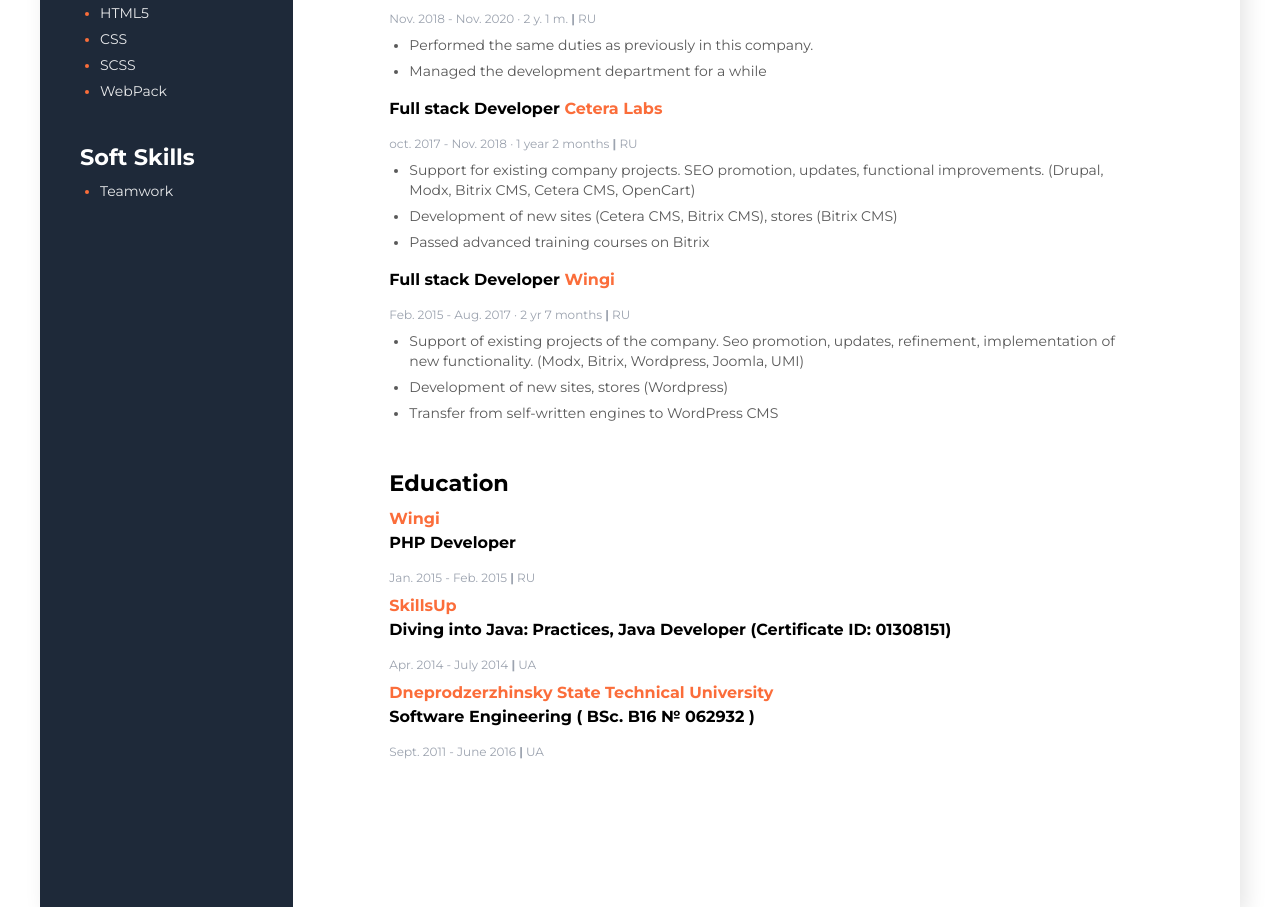
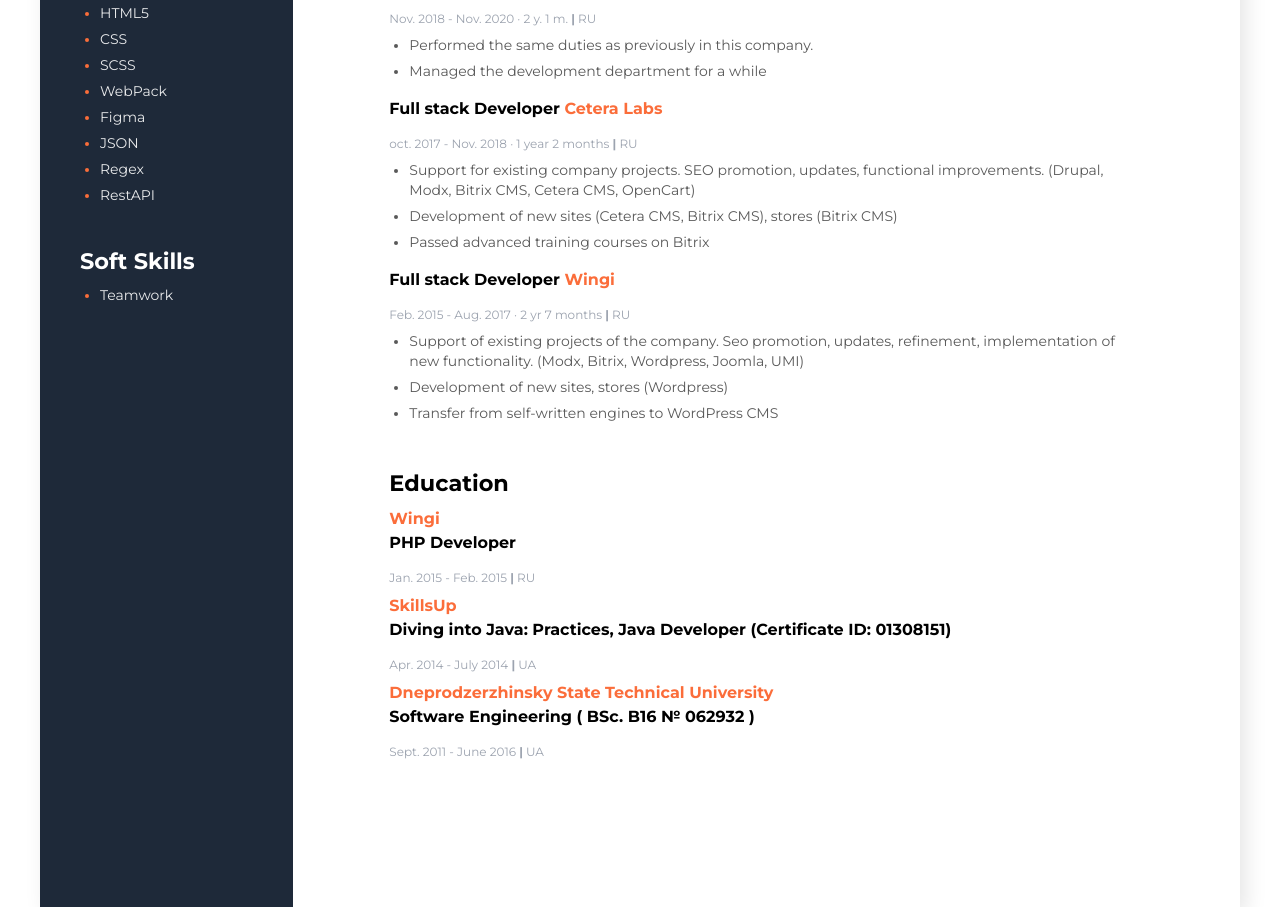
Before and after one commit to andxbes/resume, a website: page index.html in a window 1280 px wide. Shown: the part 822-1729 px from the top of the page. Drawn offline with Linux system fonts and the light colour scheme.

Commit message:
add skills

```diff
--- a/index.html
+++ b/index.html
@@ -64,7 +64,11 @@
       'HTML5',
       'CSS',
       'SCSS',
-      'WebPack'
+      'WebPack',
+      'Figma',
+      'JSON',
+      'Regex',
+      'RestAPI',
     ],
     'soft_skills':[
       'Teamwork'
```
